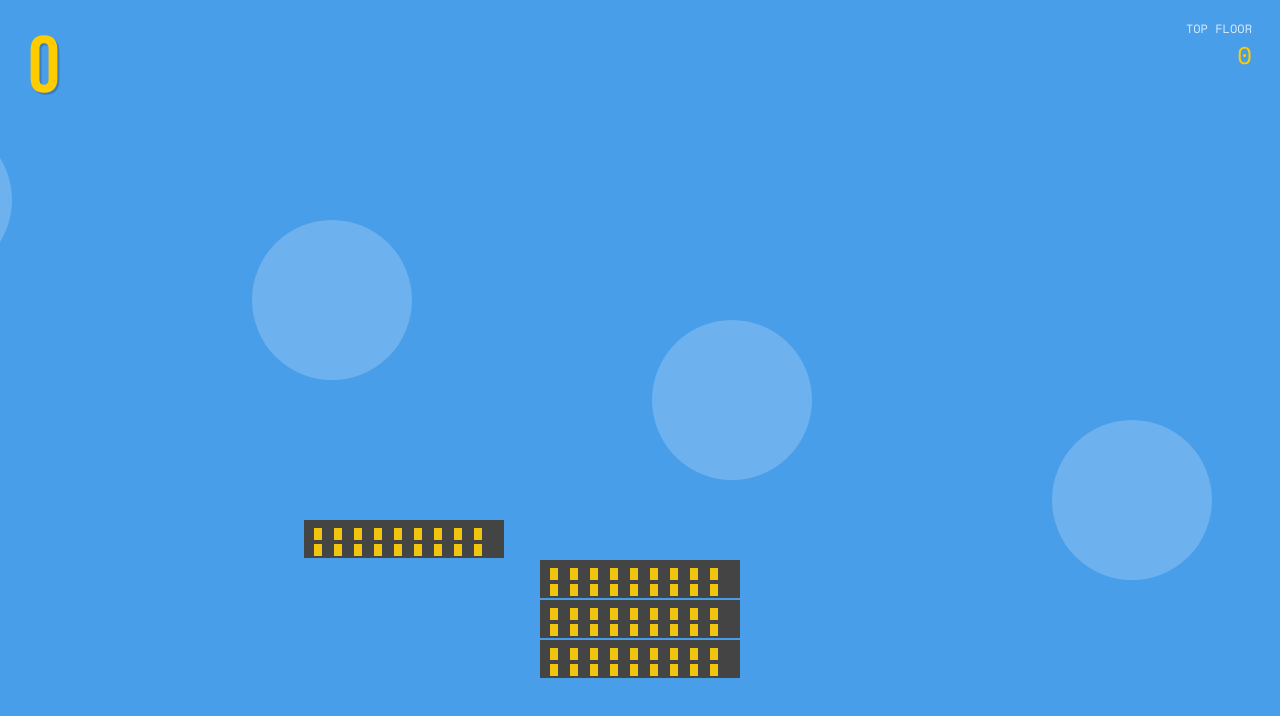
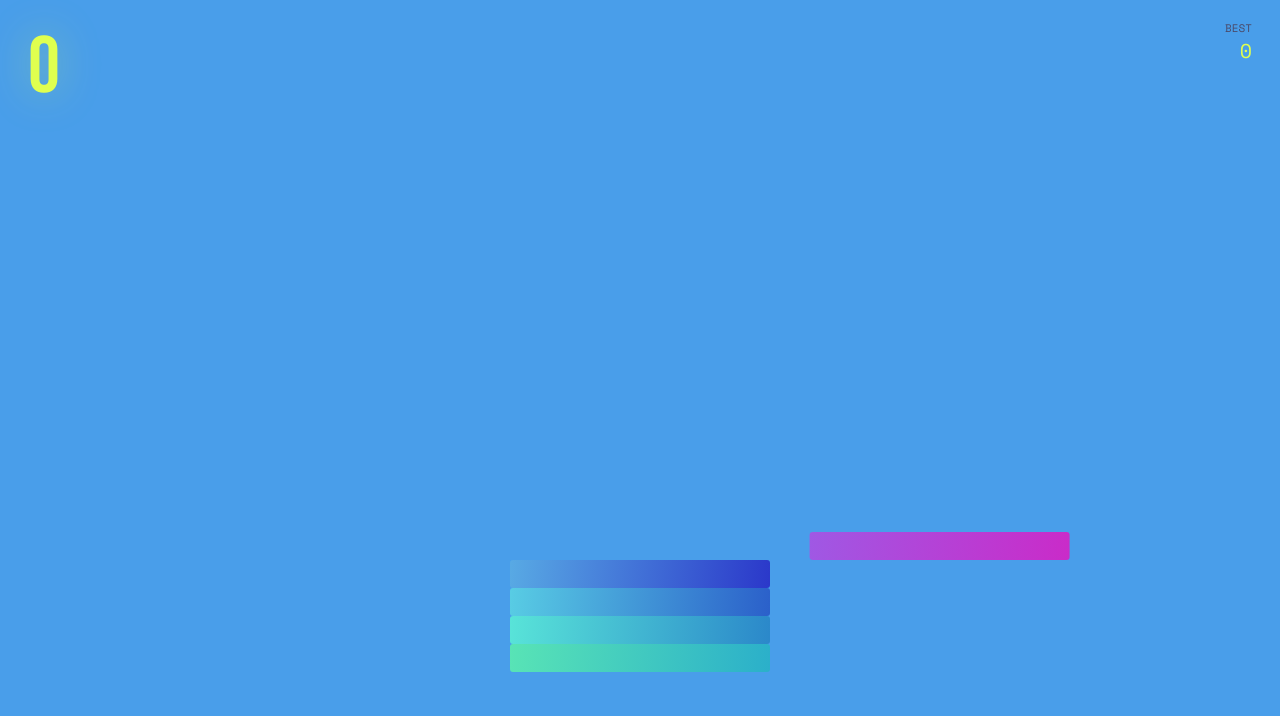
Before and after one commit to mazyLeyn/tower_game_test, a plain HTML site: page index.html in a window 1280 px wide. Both pictures are taken after a click on the button "START CONSTRUCTION". Drawn offline with nearby package versions, Linux system fonts and the light colour scheme.

Commit message:
Refactor HTML and CSS for improved styling and audio

```diff
--- a/index.html
+++ b/index.html
@@ -3,7 +3,7 @@
 <head>
 <meta charset="UTF-8">
 <meta name="viewport" content="width=device-width, initial-scale=1.0, user-scalable=no">
-<title>Sky Scraper Builder - Music Fix</title>
+<title>Stack Builder - Music & Atmosphere</title>
 <style>
   @import url('https://fonts.googleapis.com/css2?family=Space+Mono:wght@400;700&family=Bebas+Neue&display=swap');
 
@@ -12,8 +12,9 @@
   :root {
     --bg-day: #4facfe;
     --bg-night: #050508;
-    --accent: #ffcc00;
-    --text: #ffffff;
+    --accent: #e0ff4f;
+    --text: #f0f0f8;
+    --muted: #4a4a6a;
   }
 
   html, body {
@@ -48,100 +49,94 @@
     font-family: 'Bebas Neue', cursive;
     font-size: 80px;
     color: var(--accent);
-    text-shadow: 2px 2px 0px rgba(0,0,0,0.2);
+    text-shadow: 0 0 40px rgba(224,255,79,.35);
   }
 
-  #best-label { font-size: 12px; text-align: right; color: rgba(255,255,255,0.8); }
-  #best-label span { font-size: 24px; color: var(--accent); display: block; }
+  #best-label { font-size: 11px; text-align: right; color: var(--muted); }
+  #best-label span { font-size: 20px; color: var(--accent); display: block; }
 
   canvas { position: absolute; top: 0; left: 0; }
 
   .screen {
     position: fixed; inset: 0; z-index: 200;
     display: flex; flex-direction: column; align-items: center; justify-content: center;
-    background: rgba(0,0,0,0.7); backdrop-filter: blur(8px);
+    background: rgba(10,10,15,.92); backdrop-filter: blur(12px);
     transition: opacity .4s;
   }
   .screen.hidden { opacity: 0; pointer-events: none; }
 
-  .screen-title {
-    font-family: 'Bebas Neue', cursive;
-    font-size: 80px; color: var(--accent);
-    line-height: 0.9; text-align: center; margin-bottom: 10px;
-  }
+  .screen-title { font-family: 'Bebas Neue', cursive; font-size: 80px; color: var(--accent); text-align: center; line-height: 1; }
 
   .btn {
-    padding: 15px 40px; background: var(--accent); border: none;
-    font-weight: bold; cursor: pointer; clip-path: polygon(10% 0, 100% 0, 90% 100%, 0 100%);
+    padding: 14px 42px; background: var(--accent); border: none; cursor: pointer;
+    font-weight: bold; clip-path: polygon(10% 0, 100% 0, 90% 100%, 0 100%);
   }
 
   #perfect-flash {
-    position: fixed; top: 40%; left: 50%; transform: translate(-50%,-50%);
-    font-family: 'Bebas Neue', cursive; font-size: 50px; color: #fff;
+    position: fixed; top: 50%; left: 50%; transform: translate(-50%,-50%);
+    font-family: 'Bebas Neue', cursive; font-size: 50px; color: var(--accent);
     pointer-events: none; opacity: 0; z-index: 300;
   }
-  .pop { animation: popAnim 0.8s ease-out forwards; }
-  @keyframes popAnim { 0% {opacity:0; scale:0.5;} 50% {opacity:1; scale:1.2;} 100% {opacity:0; scale:1.5;} }
+  .pop { animation: perfectPop .9s ease forwards; }
+  @keyframes perfectPop {
+    0% { opacity:0; transform:translate(-50%,-50%) scale(.6); }
+    30% { opacity:1; transform:translate(-50%,-55%) scale(1.1); }
+    100% { opacity:0; transform:translate(-50%,-70%) scale(.9); }
+  }
 </style>
 </head>
 <body>
-
 <div id="app">
   <div id="hud">
     <div id="score-label">0</div>
-    <div id="best-label">TOP FLOOR<span id="best-val">0</span></div>
+    <div id="best-label">BEST<span id="best-val">0</span></div>
   </div>
   <canvas id="canvas"></canvas>
-  <div id="perfect-flash">PERFECT ALIGNMENT</div>
+  <div id="perfect-flash">PERFECT</div>
 
   <div class="screen" id="start-screen">
     <div class="screen-title">SKY<br>BUILDER</div>
-    <p style="margin-bottom:20px">Build to the moon!</p>
     <button class="btn" id="start-btn">START CONSTRUCTION</button>
   </div>
 
   <div class="screen hidden" id="gameover-screen">
-    <div class="screen-title">STRUCTURE<br>COLLAPSED</div>
-    <div id="gameover-score" style="font-size:24px; margin-bottom:20px">FLOORS: 0</div>
+    <div class="screen-title">GAME<br>OVER</div>
+    <div id="gameover-score" style="font-size:30px; margin: 20px 0;">SCORE — 0</div>
     <button class="btn" id="restart-btn">REBUILD</button>
   </div>
 </div>
 
-<audio id="bgMusic" src="music.mp3" preload="auto"></audio>
+<audio id="bgMusic" src="music.mp3" loop preload="auto"></audio>
 
 <script>
 (() => {
-  // --- SES SİSTEMİ ---
+  // ── SES SİSTEMİ (Ölünce boğuklaşma özelliğiyle) ──────────────────
   const audio = document.getElementById('bgMusic');
-  const audioCtx = new (window.AudioContext || window.webkitAudioContext)();
-  const source = audioCtx.createMediaElementSource(audio);
-  const filter = audioCtx.createBiquadFilter();
+  let audioCtx, source, filter;
+  let audioSetupDone = false;
 
-  filter.type = 'lowpass';
-  filter.frequency.value = 22000;
-
-  source.connect(filter);
-  filter.connect(audioCtx.destination);
-
-  // Kesintisiz döngü için (0.1sn kala başa sar)
-  audio.addEventListener('timeupdate', function() {
-    var buffer = 0.1;
-    if(this.currentTime > this.duration - buffer){
-        this.currentTime = 0;
-        this.play();
-    }
-  });
-
-  function setFilter(isDead) {
-    const freq = isDead ? 450 : 22000;
-    filter.frequency.setTargetAtTime(freq, audioCtx.currentTime, 0.1);
+  function setupAudio() {
+    if (audioSetupDone) return;
+    audioCtx = new (window.AudioContext || window.webkitAudioContext)();
+    source = audioCtx.createMediaElementSource(audio);
+    filter = audioCtx.createBiquadFilter();
+    filter.type = 'lowpass';
+    filter.frequency.value = 22000;
+    source.connect(filter);
+    filter.connect(audioCtx.destination);
+    audioSetupDone = true;
   }
 
-  // --- OYUN PARAMETRELERİ ---
-  const BLOCK_H = 40;
-  const BASE_SPEED = 3;
+  function setAudioEffect(isDead) {
+    if (!filter) return;
+    const freq = isDead ? 400 : 22000;
+    filter.frequency.setTargetAtTime(freq, audioCtx.currentTime, 0.15);
+  }
+
+  // ── OYUN AYARLARI ───────────────────────────────────────────────
+  const BLOCK_H = 28;
+  const BASE_SPEED = 2.8;
   const CAMERA_EASE = 0.08;
-
   let blocks = [], moving = null;
   let score = 0, best = 0;
   let cameraY = 0, targetCameraY = 0;
@@ -165,30 +160,36 @@
 
   function initGame() {
     blocks = []; score = 0;
-    const bw = 200;
-    const cx = canvas.width/2 - bw/2;
-    for(let i=0; i<3; i++) blocks.push({x: cx, w: bw, y: -i * BLOCK_H, type: 'base'});
-    targetCameraY = blocks[blocks.length-1].y - canvas.height*0.7;
+    const bw = Math.min(canvas.width * 0.55, 260);
+    const cx = canvas.width / 2 - bw / 2;
+    for (let i = 0; i < 4; i++) {
+      blocks.push({ x: cx, w: bw, y: -i * BLOCK_H, color: 160 + i * 15 });
+    }
+    targetCameraY = blocks[blocks.length - 1].y - canvas.height * 0.7;
     cameraY = targetCameraY;
-    setFilter(false);
+    setAudioEffect(false);
     spawnMoving();
   }
 
   function spawnMoving() {
-    const last = blocks[blocks.length-1];
+    const last = blocks[blocks.length - 1];
+    const dir = Math.random() < 0.5 ? 1 : -1;
     moving = {
-      x: Math.random() > 0.5 ? -last.w : canvas.width,
+      x: dir === 1 ? -last.w : canvas.width,
       w: last.w,
       y: last.y - BLOCK_H,
-      dir: Math.random() > 0.5 ? 1 : -1
+      dir,
+      color: (Math.random() * 360)
     };
   }
 
+  // ── ARKA PLAN (DÜNYADAN UZAYA) ─────────────────────────────────
   function drawBackground() {
     const heightFactor = Math.min(Math.abs(cameraY) / 8000, 1);
     const r = Math.floor(79 - (79 - 5) * heightFactor);
     const g = Math.floor(172 - (172 - 5) * heightFactor);
     const b = Math.floor(254 - (254 - 8) * heightFactor);
+
     ctx.fillStyle = `rgb(${r}, ${g}, ${b})`;
     ctx.fillRect(0, 0, canvas.width, canvas.height);
 
@@ -202,34 +203,25 @@
       });
       ctx.globalAlpha = 1;
     }
-    if (heightFactor < 0.6) {
-      ctx.fillStyle = "rgba(255,255,255, 0.2)";
-      for(let i=0; i<4; i++) {
-        let cx = (i * 400 - cameraY * 0.05) % (canvas.width + 200) - 100;
-        ctx.beginPath(); ctx.arc(cx, 200 + (i*100), 80, 0, Math.PI*2); ctx.fill();
-      }
-    }
   }
 
+  // ── ÇİZİM ──────────────────────────────────────────────────────
   function drawBlock(b) {
-    const sY = b.y - cameraY;
-    ctx.fillStyle = "#444";
-    ctx.fillRect(b.x, sY, b.w, BLOCK_H - 2);
-    const winW = 8; const winH = 12; const gap = 12;
-    ctx.fillStyle = score > 15 ? "#ADD8E6" : "#f1c40f";
-    for(let x = b.x + 10; x < b.x + b.w - 10; x += winW + gap) {
-      ctx.fillRect(x, sY + 8, winW, winH);
-      ctx.fillRect(x, sY + 24, winW, winH);
-    }
+    const screenY = b.y - cameraY;
+    const g = ctx.createLinearGradient(b.x, screenY, b.x + b.w, screenY + BLOCK_H);
+    g.addColorStop(0, `hsl(${b.color}, 72%, 62%)`);
+    g.addColorStop(1, `hsl(${(b.color + 30) % 360}, 65%, 48%)`);
+    ctx.fillStyle = g;
+    ctx.beginPath(); ctx.roundRect(b.x, screenY, b.w, BLOCK_H, 3); ctx.fill();
   }
 
   function loop() {
     drawBackground();
     cameraY += (targetCameraY - cameraY) * CAMERA_EASE;
     if (gameRunning && moving) {
-      moving.x += moving.dir * (BASE_SPEED + (score/10));
-      if(moving.x > canvas.width) moving.dir = -1;
-      if(moving.x < -moving.w) moving.dir = 1;
+      moving.x += moving.dir * (BASE_SPEED + (score / 10));
+      if (moving.x > canvas.width) moving.dir = -1;
+      if (moving.x < -moving.w) moving.dir = 1;
       drawBlock(moving);
     }
     blocks.forEach(drawBlock);
@@ -237,47 +229,54 @@
   }
 
   function place() {
-    if(!gameRunning || !moving) return;
-    const last = blocks[blocks.length-1];
-    const overlap = Math.min(moving.x + moving.w, last.x + last.w) - Math.max(moving.x, last.x);
+    if (!gameRunning || !moving) return;
+    const last = blocks[blocks.length - 1];
+    const overlapStart = Math.max(moving.x, last.x);
+    const overlapEnd = Math.min(moving.x + moving.w, last.x + last.w);
+    const overlap = overlapEnd - overlapStart;
 
-    if(overlap <= 0) {
+    if (overlap <= 0) {
       gameRunning = false;
-      setFilter(true);
+      setAudioEffect(true); // Öldüğünde sesi boğuklaştır
       document.getElementById('gameover-screen').classList.remove('hidden');
-      document.getElementById('gameover-score').textContent = `FLOORS: ${score}`;
+      document.getElementById('gameover-score').textContent = `SCORE — ${score}`;
       return;
     }
 
-    if(Math.abs(moving.x - last.x) < 5) {
+    if (Math.abs(moving.x - last.x) < 5) {
       moving.x = last.x;
       document.getElementById('perfect-flash').classList.add('pop');
-      setTimeout(()=>document.getElementById('perfect-flash').classList.remove('pop'), 800);
+      setTimeout(() => document.getElementById('perfect-flash').classList.remove('pop'), 800);
+    } else {
+      moving.w = overlap;
+      moving.x = overlapStart;
     }
 
-    blocks.push({x: Math.max(moving.x, last.x), w: overlap, y: moving.y});
+    blocks.push({ x: moving.x, w: moving.w, y: moving.y, color: moving.color });
     score++;
     document.getElementById('score-label').textContent = score;
-    if(score > best) { best = score; document.getElementById('best-val').textContent = best; }
-    targetCameraY = blocks[blocks.length-1].y - canvas.height*0.6;
+    if (score > best) { best = score; document.getElementById('best-val').textContent = best; }
+    targetCameraY = blocks[blocks.length - 1].y - canvas.height * 0.65;
     spawnMoving();
   }
 
+  // ── KONTROLLER ─────────────────────────────────────────────────
   document.getElementById('start-btn').onclick = () => {
-    audioCtx.resume();
+    setupAudio();
     audio.play();
     document.getElementById('start-screen').classList.add('hidden');
     initGame(); gameRunning = true;
   };
 
   document.getElementById('restart-btn').onclick = () => {
-    setFilter(false);
+    setAudioEffect(false);
     document.getElementById('gameover-screen').classList.add('hidden');
     initGame(); gameRunning = true;
   };
 
-  canvas.addEventListener('pointerdown', place);
-  window.addEventListener('keydown', e => e.code === 'Space' && place());
+  canvas.addEventListener('pointerdown', e => { e.preventDefault(); place(); });
+  window.addEventListener('keydown', e => { if (e.code === 'Space') { e.preventDefault(); place(); } });
+
   loop();
 })();
 </script>
```
